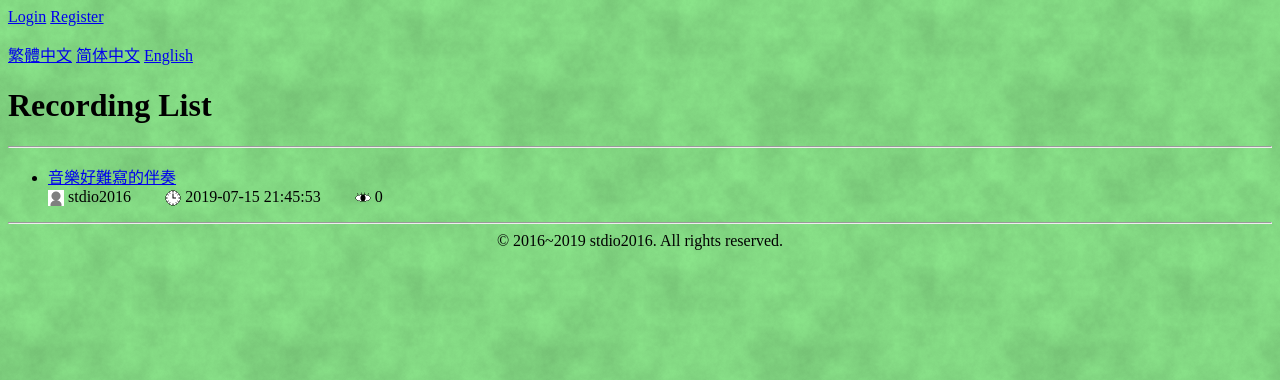
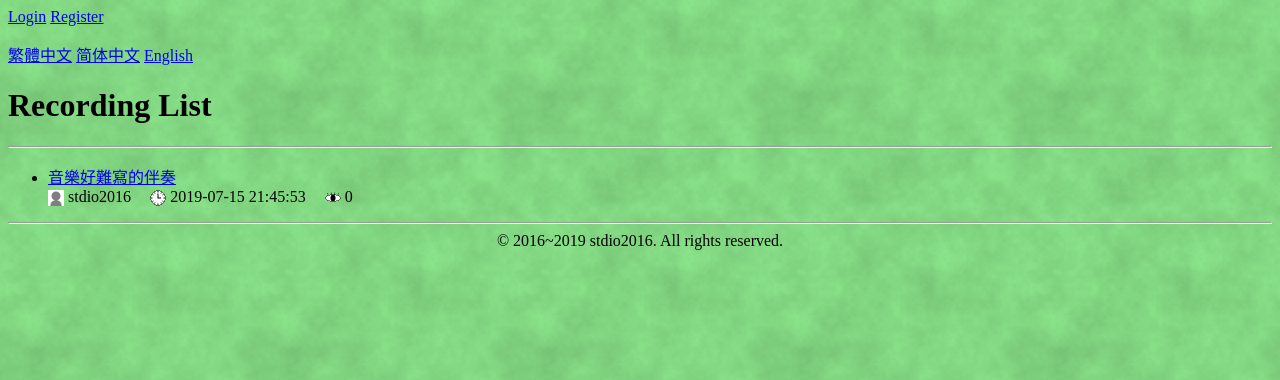
Before and after one commit to stdio2016/song-sharing, a PHP site: page / in a window 1280 px wide. Shown: the top 380 px of the page. Run offline with PHP 8.4, Linux system fonts and the light colour scheme; data comes from the database, SQL or seed files in the repository.

Commit message:
fix view count css

```diff
--- a/css/main.css
+++ b/css/main.css
@@ -30,8 +30,9 @@ html.volatile-bg {
 .comment > .floor {
   margin-right: 10px;
 }
-span.space {
-  margin-left: 30px;
+div.field {
+  display: inline-block;
+  margin-right: 15px;
 }
 .myicon {
   height: 16px;
--- a/index.php
+++ b/index.php
@@ -21,14 +21,18 @@ $title = $trans['record list'];
   <li>
     <a href='play.php?id=<?=$f['id']?>' class='need-width user-text'><span><?= htmlspecialchars($f['name']) ?></span></a>
     <div class="author">
+      <div class="field">
         <img class="myicon" src="<?=BASE_PATH?>/image/user.png">
         <span class="username"><?= $f['user'] ?></span>
-      <span class="space"></span>
+      </div>
+      <div class="field">
         <img class="myicon" src="<?=BASE_PATH?>/image/time.png">
         <span class="time"><?= $f['date'] ?></span>
-      <span class="space"></span>
+      </div>
+      <div class="field">
         <img class="myicon" src="<?=BASE_PATH?>/image/eye.png">
         <span class="views"><?= $f['views'] ?></span>
+      </div>
     </div>
   </li>
 <?php } ?>
```
Also changed, not shown: play.php (+6 -2 lines). Lines whose indentation alone changed are shown as unchanged.
